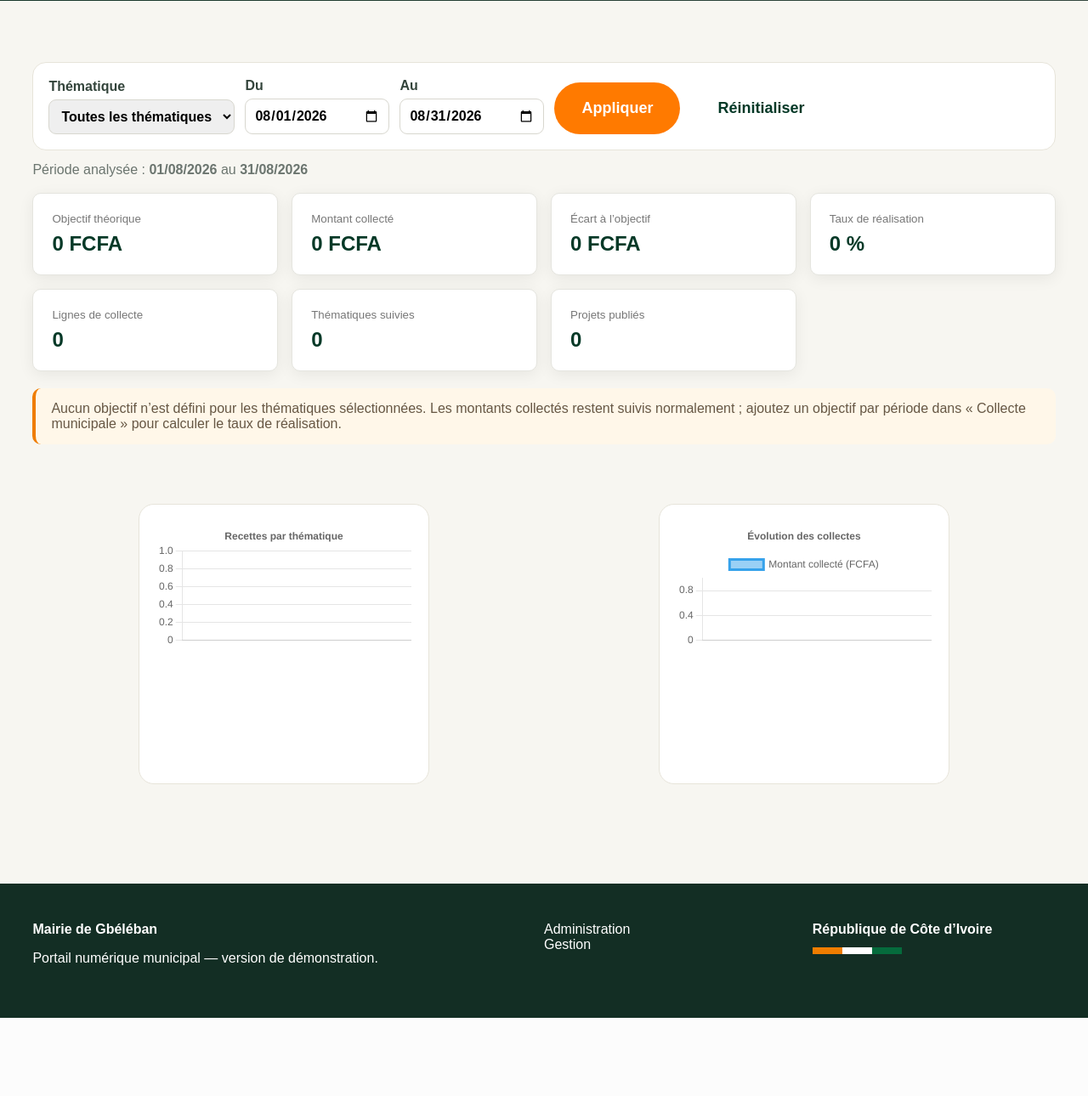
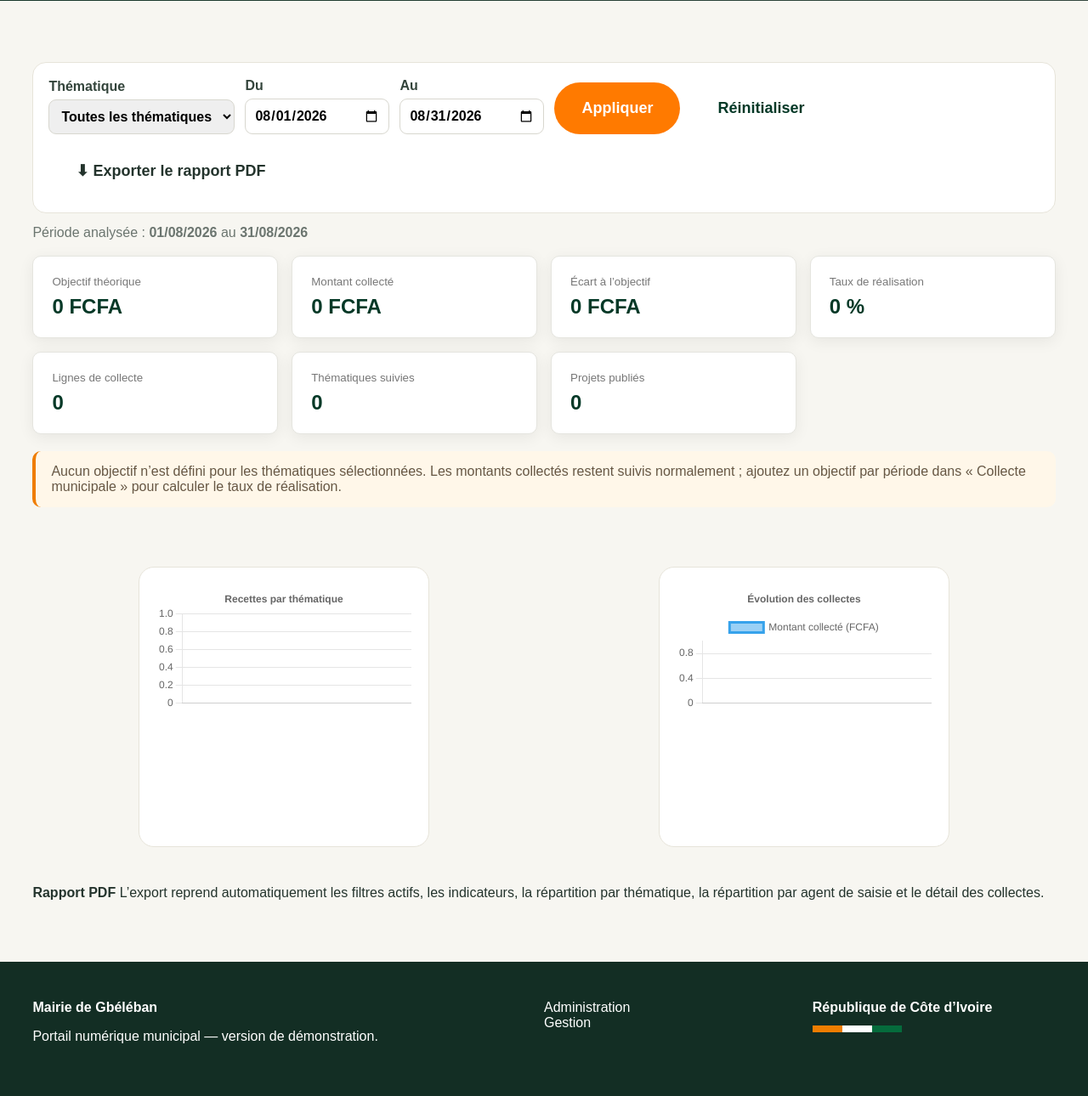
Before and after one commit to Doumouss29/gbeleban-mairie-demo, a Django app: page /dashboard/ in a window 1280 px wide. Shown: the part 362-1652 px from the top of the page at 85% size. Before the commit the page ends 1560 px from the top, so only its background shows below. Run offline with Django 5.2, Linux system fonts and the light colour scheme; the visitor is signed in with stand-in values (Sample User, id 1); data that the repository does not hold is empty.

Commit message:
Ajoute le bouton d'export PDF au dashboard

```diff
--- a/portal/templates/portal/dashboard.html
+++ b/portal/templates/portal/dashboard.html
@@ -13,6 +13,7 @@
       <label>Au<input type="date" name="end" value="{{ end_date|date:'Y-m-d' }}"></label>
       <button class="btn orange" type="submit">Appliquer</button>
       <a class="btn light" href="/dashboard/">Réinitialiser</a>
+      <a class="btn pdf-btn" href="/dashboard/export-pdf/?start={{ start_date|date:'Y-m-d' }}&end={{ end_date|date:'Y-m-d' }}{% if selected_theme %}&theme={{ selected_theme }}{% endif %}">⬇ Exporter le rapport PDF</a>
     </form>
 
     <div class="dashboard-period">Période analysée : <b>{{ start_date|date:'d/m/Y' }}</b> au <b>{{ end_date|date:'d/m/Y' }}</b></div>
@@ -33,6 +34,11 @@
       <div class="chartbox"><canvas id="themeChart"></canvas></div>
       <div class="chartbox"><canvas id="trendChart"></canvas></div>
     </div>
+
+    <div class="dashboard-report-note">
+      <b>Rapport PDF</b>
+      <span>L’export reprend automatiquement les filtres actifs, les indicateurs, la répartition par thématique, la répartition par agent de saisie et le détail des collectes.</span>
+    </div>
   </div>
 </section>
 {% endblock %}
```
